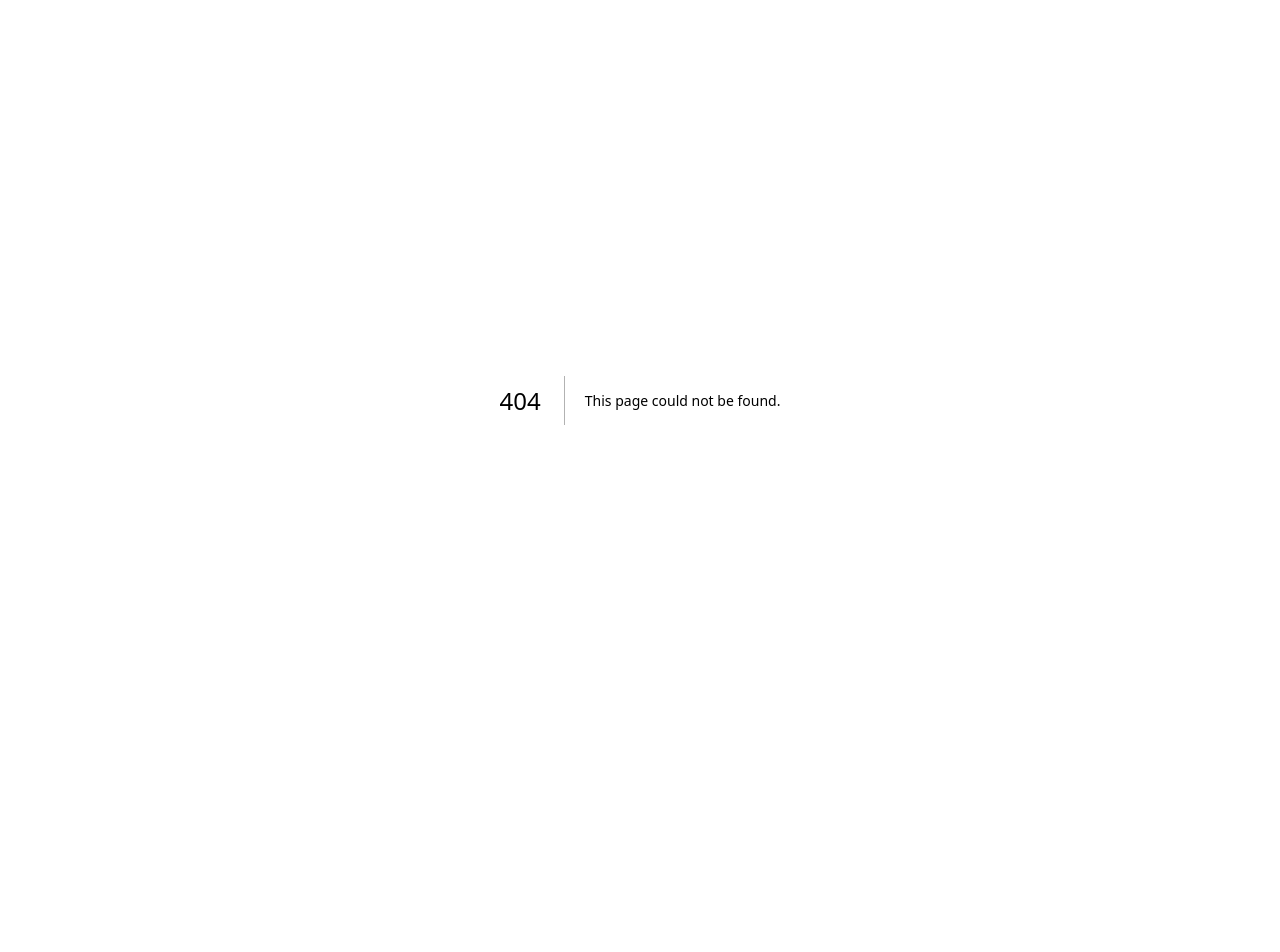
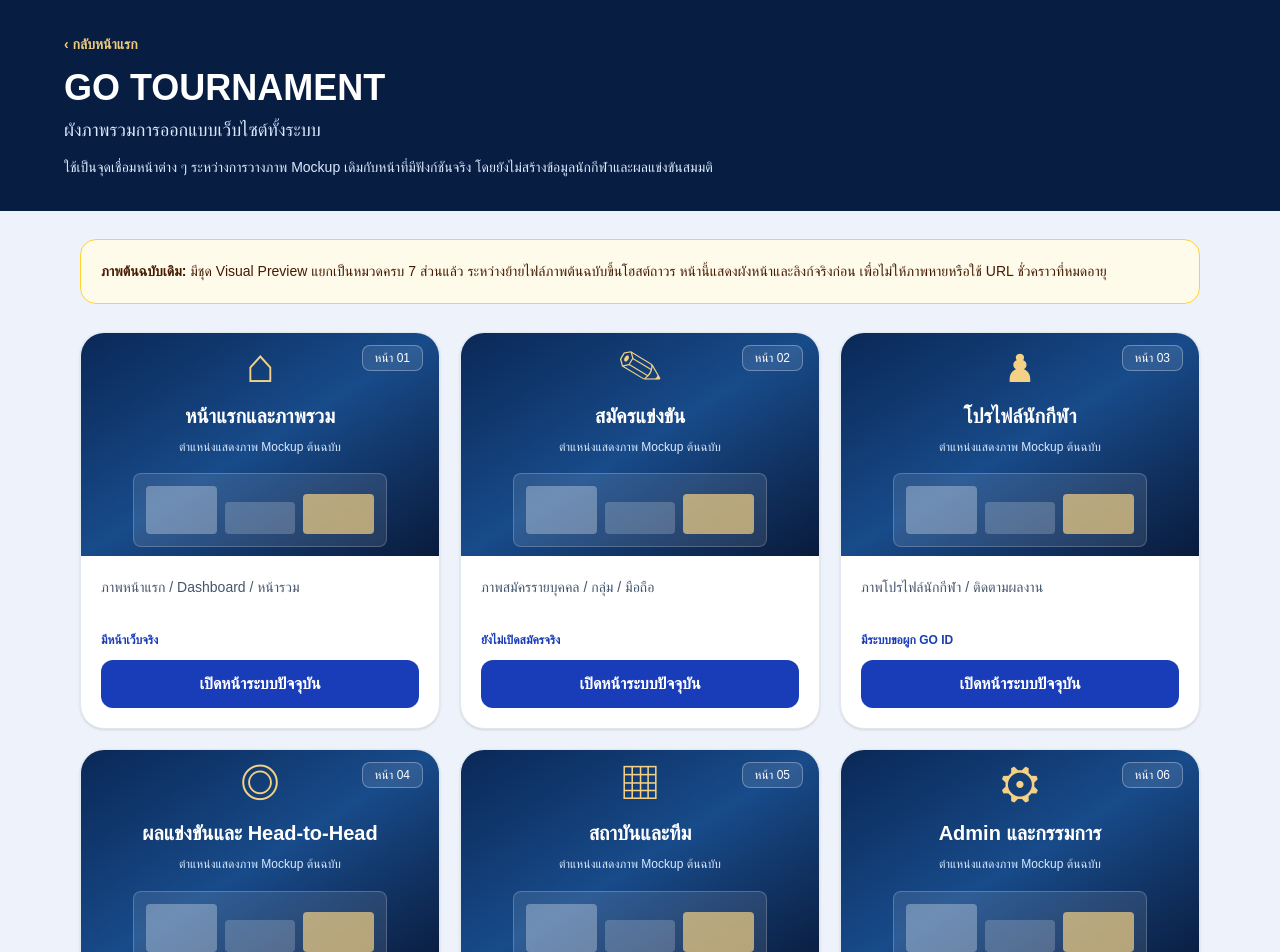
Before and after one commit to sawitree2168-sys/go-competition, a Next.js app: page /visual-overview in a window 1280 px wide. Before the commit this address had no page. Shown: the top 952 px of the page. Before the commit the page ends 800 px from the top, so only its background shows below. Built offline with nearby package versions, Linux system fonts and the light colour scheme.

Commit message:
feat: add visual page map for all GO TOURNAMENT modules

```diff
--- /dev/null
+++ b/app/visual-overview/page.tsx
@@ -0,0 +1,47 @@
+import Link from "next/link";
+const sections=[
+ {id:"home",name:"หน้าแรกและภาพรวม",path:"/",assets:"ภาพหน้าแรก / Dashboard / หน้ารวม",status:"มีหน้าเว็บจริง",icon:"⌂"},
+ {id:"register",name:"สมัครแข่งขัน",path:"/athletes/search",assets:"ภาพสมัครรายบุคคล / กลุ่ม / มือถือ",status:"ยังไม่เปิดสมัครจริง",icon:"✎"},
+ {id:"athlete",name:"โปรไฟล์นักกีฬา",path:"/athletes/claim",assets:"ภาพโปรไฟล์นักกีฬา / ติดตามผลงาน",status:"มีระบบขอผูก GO ID",icon:"♟"},
+ {id:"matches",name:"ผลแข่งขันและ Head-to-Head",path:"/athletes/head-to-head",assets:"ภาพผลสด / ตารางคู่แข่ง / สถิติ H2H",status:"รอผลแข่งขันจริง",icon:"◎"},
+ {id:"institute",name:"สถาบันและทีม",path:null,assets:"ภาพสมัครแบบกลุ่ม / แดชบอร์ดสถาบัน / ผลทีม",status:"ภาพออกแบบก่อนเชื่อมฟังก์ชัน",icon:"▦"},
+ {id:"admin",name:"Admin และกรรมการ",path:"/admin/athlete-claims",assets:"ภาพจัดการแข่งขัน / หน้าผู้ดูแล / คะแนน",status:"มีหน้า Admin จริง",icon:"⚙"},
+ {id:"media",name:"ข่าวสารและผลงาน",path:null,assets:"ภาพข่าว / แกลเลอรี / รายงานผล",status:"ภาพออกแบบก่อนเชื่อมฟังก์ชัน",icon:"▣"},
+];
+export default function VisualOverview(){
+ return <main className="min-h-screen bg-[#eef3fb] text-[#0c2a56]">
+  <header className="bg-[#071d42] px-5 py-8 text-white">
+   <div className="mx-auto max-w-6xl">
+    <Link href="/" className="text-sm font-bold text-[#f0ca78]">‹ กลับหน้าแรก</Link>
+    <h1 className="mt-3 text-3xl font-black sm:text-4xl">GO TOURNAMENT</h1>
+    <p className="mt-2 text-lg text-blue-100">ผังภาพรวมการออกแบบเว็บไซต์ทั้งระบบ</p>
+    <p className="mt-3 max-w-2xl text-sm leading-relaxed text-blue-100">ใช้เป็นจุดเชื่อมหน้าต่าง ๆ ระหว่างการวางภาพ Mockup เดิมกับหน้าที่มีฟังก์ชันจริง โดยยังไม่สร้างข้อมูลนักกีฬาและผลแข่งขันสมมติ</p>
+   </div>
+  </header>
+  <div className="mx-auto max-w-6xl px-4 py-7">
+   <div className="mb-7 rounded-2xl border border-amber-300 bg-amber-50 p-5 text-sm leading-relaxed text-amber-950">
+    <strong>ภาพต้นฉบับเดิม:</strong> มีชุด Visual Preview แยกเป็นหมวดครบ 7 ส่วนแล้ว ระหว่างย้ายไฟล์ภาพต้นฉบับขึ้นโฮสต์ถาวร หน้านี้แสดงผังหน้าและลิงก์จริงก่อน เพื่อไม่ให้ภาพหายหรือใช้ URL ชั่วคราวที่หมดอายุ
+   </div>
+   <div className="grid gap-5 sm:grid-cols-2 lg:grid-cols-3">
+    {sections.map((s,i)=><section key={s.id} id={s.id} className="overflow-hidden rounded-3xl border border-slate-200 bg-white shadow-sm">
+      <div className="relative flex aspect-[16/10] flex-col items-center justify-center overflow-hidden bg-gradient-to-br from-[#0a2857] via-[#184b8a] to-[#091b3c] p-5 text-center text-white">
+        <span className="absolute right-4 top-3 rounded-lg border border-white/30 bg-white/10 px-3 py-1 text-xs">หน้า {String(i+1).padStart(2,"0")}</span>
+        <span className="mb-3 text-5xl text-[#f4d184]" aria-hidden="true">{s.icon}</span>
+        <h2 className="text-xl font-black">{s.name}</h2>
+        <p className="mt-2 text-xs leading-relaxed text-blue-100">ตำแหน่งแสดงภาพ Mockup ต้นฉบับ</p>
+        <div className="mt-4 flex w-4/5 items-end gap-2 rounded-lg border border-white/20 bg-white/10 p-3">
+         <div className="h-12 w-1/3 rounded bg-white/30"/><div className="h-8 w-1/3 rounded bg-white/20"/><div className="h-10 w-1/3 rounded bg-[#f4d184]/70"/>
+        </div>
+      </div>
+      <div className="space-y-3 p-5">
+       <p className="min-h-11 text-sm leading-relaxed text-slate-600">{s.assets}</p>
+       <p className="text-xs font-semibold text-blue-800">{s.status}</p>
+       {s.path?<Link href={s.path} className="block rounded-xl bg-blue-800 px-4 py-3 text-center font-bold text-white">เปิดหน้าระบบปัจจุบัน</Link>:
+        <span className="block rounded-xl bg-slate-100 px-4 py-3 text-center font-semibold text-slate-600">อยู่ระหว่างจัดวางภาพต้นฉบับ</span>}
+      </div>
+    </section>)}
+   </div>
+   <div className="mt-8 rounded-xl bg-white p-5 text-sm leading-relaxed text-slate-600">หมายเหตุ: ภาพพื้นน้ำเงินในหน้านี้เป็นโครงตำแหน่งภาพ ไม่ใช่ไฟล์ Mockup ต้นฉบับ และไม่ใช่ข้อมูลแข่งขันจริง</div>
+  </div>
+ </main>;
+}
```
